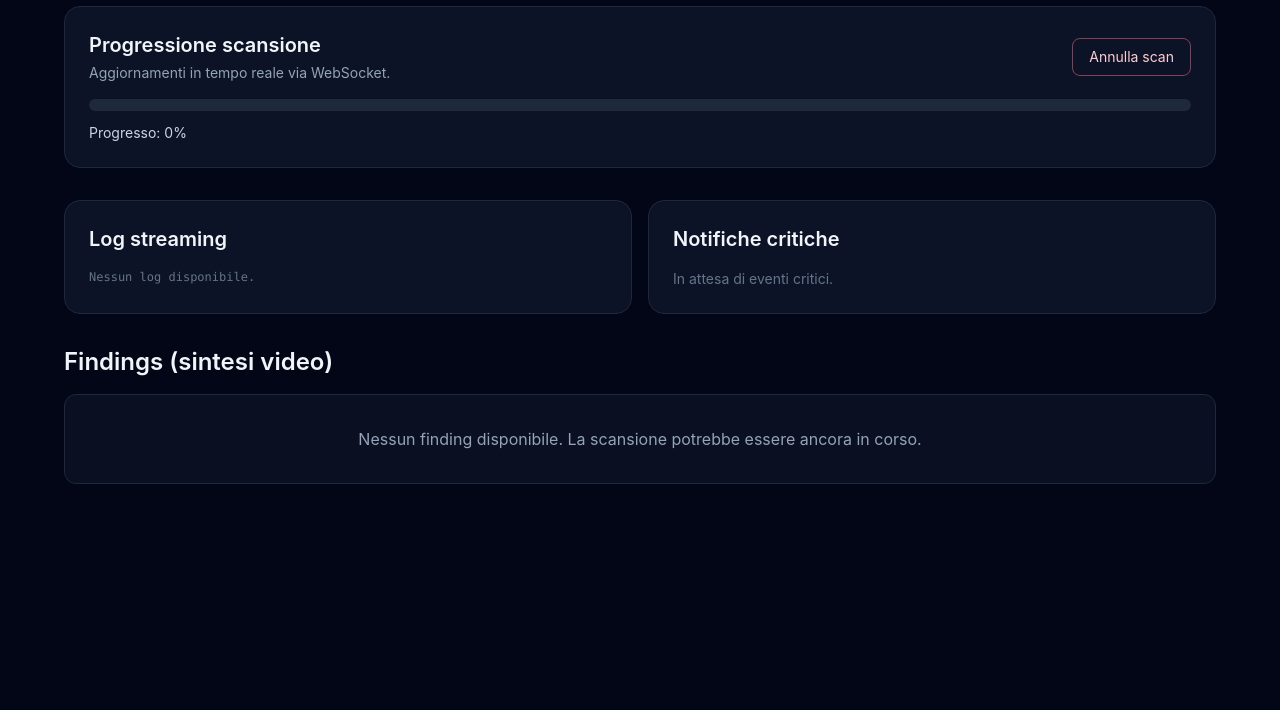
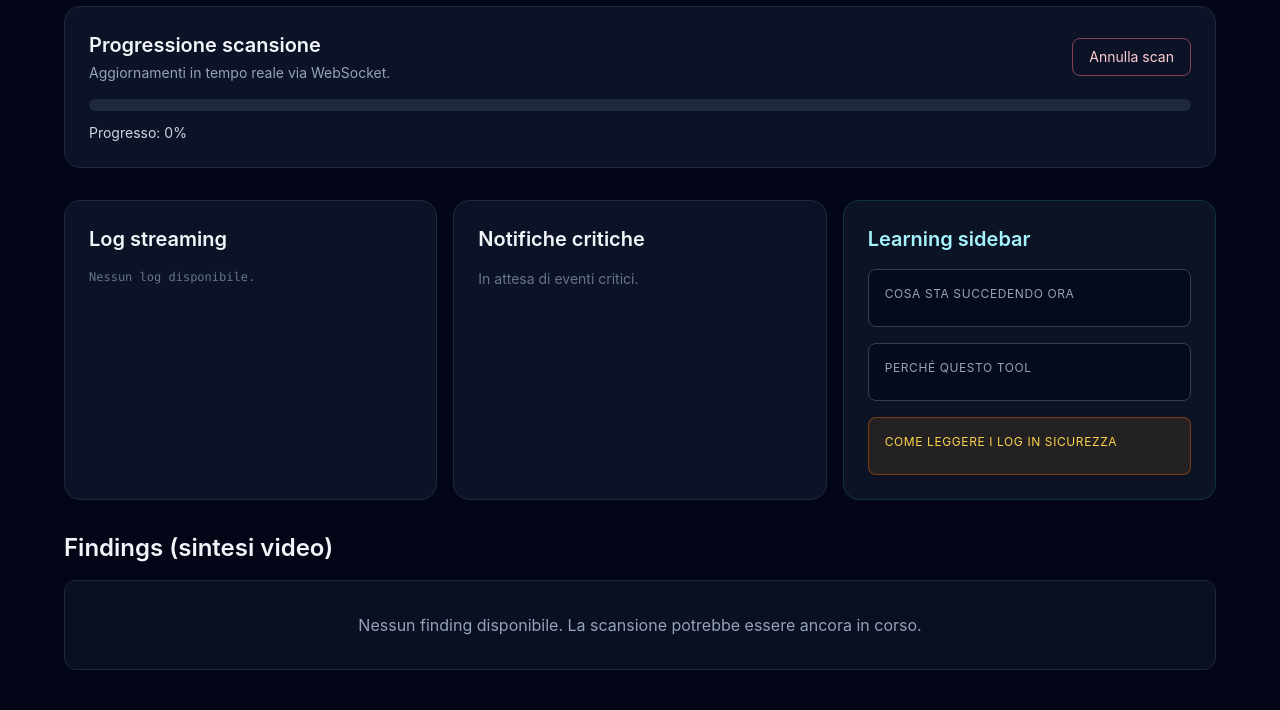
Before and after one commit to chiaraberti13/vap, a Python web app: template templates/scan_detail.html in a window 1280 px wide. Shown: the part 216-926 px from the top of the page. Before the commit the page ends 700 px from the top, so only its background shows below. Run offline with Jinja, Linux system fonts and the light colour scheme; the template is opened without the code that fills it, so the values that code supplies are empty; some libraries are stand-ins or nearby versions.

Commit message:
feat: implementa learning sidebar in scan detail

```diff
--- a/templates/scan_detail.html
+++ b/templates/scan_detail.html
@@ -92,8 +92,8 @@
         <p class="mt-3 text-sm text-slate-300">Progresso: <span id="scan-progress-value">{{ scan.progress or 0 }}</span>%</p>
       </section>
 
-      <!-- Logs & Notifications -->
-      <section class="grid gap-4 md:grid-cols-2">
+      <!-- Logs, Notifications & Learning Sidebar -->
+      <section class="grid gap-4 lg:grid-cols-3">
         <div class="bg-slate-900/80 border border-slate-800 rounded-2xl p-6">
           <h2 class="text-xl font-semibold mb-4">Log streaming</h2>
           <div id="scan-logs" class="space-y-1 text-xs font-mono text-slate-300 max-h-60 overflow-y-auto">
@@ -110,6 +110,24 @@
             <p class="text-slate-500">In attesa di eventi critici.</p>
           </div>
         </div>
+        <aside class="bg-slate-900/80 border border-cyan-900/50 rounded-2xl p-6 space-y-4" aria-label="Learning sidebar">
+          <h2 class="text-xl font-semibold text-cyan-200">Learning sidebar</h2>
+          <div class="rounded-lg border border-slate-700 bg-slate-950/60 p-4">
+            <p class="text-xs uppercase tracking-wider text-slate-400 mb-2">Cosa sta succedendo ora</p>
+            <p class="text-sm text-slate-200">{{ learning_sidebar.now }}</p>
+          </div>
+          <div class="rounded-lg border border-slate-700 bg-slate-950/60 p-4">
+            <p class="text-xs uppercase tracking-wider text-slate-400 mb-2">Perché questo tool</p>
+            <p class="text-sm text-slate-200">{{ learning_sidebar.why_tool }}</p>
+          </div>
+          <div class="rounded-lg border border-amber-700/60 bg-amber-500/10 p-4">
+            <p class="text-xs uppercase tracking-wider text-amber-300 mb-2">Come leggere i log in sicurezza</p>
+            <p class="text-sm text-amber-100">{{ learning_sidebar.safe_log_reading }}</p>
+          </div>
+          {% if learning_sidebar.interpretation_guide %}
+          <p class="text-xs text-slate-400">Interpretazione consigliata: {{ learning_sidebar.interpretation_guide }}</p>
+          {% endif %}
+        </aside>
       </section>
 
       <!-- Findings -->
```
Also changed, not shown: app.py (+31 -0 lines), tests/test_api_integration.py (+24 -0 lines), upgrade.md (+1 -1 lines).
